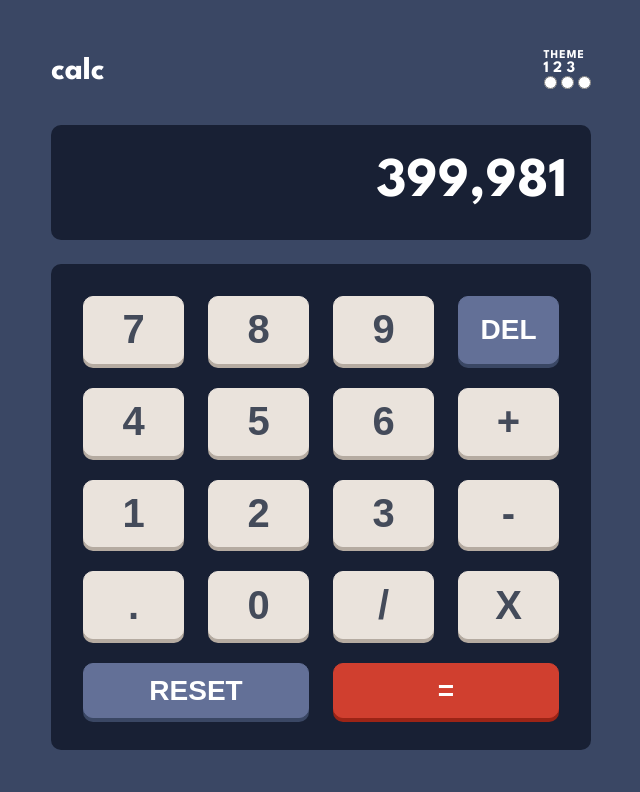
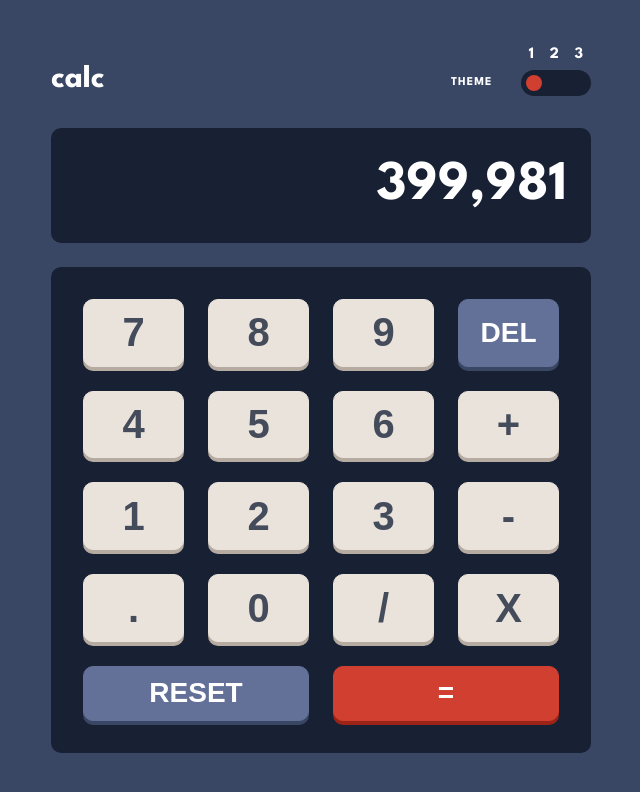
Before and after one commit to Biggboss7/Basic-Calculator-Application, a plain HTML site: page index.html in a window 1280 px wide. Shown: the whole page, without its empty margins (319-959 px from the left). Drawn offline with Linux system fonts and the light colour scheme.

Commit message:
Gives Design to Toggler Component

```diff
--- a/index.html
+++ b/index.html
@@ -31,7 +31,7 @@
                     <label for="3">3</label>
                 </div>
                 <div class="radio__wrapper">
-                    <input id="1" name="theme" type="radio">
+                    <input id="1" name="theme" type="radio" checked>
                     <input id="2" name="theme" type="radio">
                     <input id="3" name="theme" type="radio">
                 </div>
--- a/style.css
+++ b/style.css
@@ -73,9 +73,20 @@ body {
     box-shadow: 0 4px 0 0 var(--red-800);
 }
 
+.dark--theme .radio__wrapper {
+    background-color: var(--blue-800);
+}
+
 /* ---------------------------------------- */
 /* Calculator's Font */
+.page__heading {
+    position: relative;
+    top: 8px;
+}
+
 .sub__heading {
+    position: relative;
+    top: 30px;
     font-size: .75rem;
     text-transform: uppercase;
     letter-spacing: 1px;
@@ -92,6 +103,45 @@ body {
     display: flex;
     justify-content: space-between;
     align-items: center;
+}
+
+.theme__component {
+    width: 8.75rem;
+    display: flex;
+    justify-content: space-between;
+}
+
+.toggler__component {
+    width: 50%;
+}
+
+.radio__wrapper,
+.choices {
+    display: flex;
+    justify-content: space-around;
+}
+
+.choices {
+    position: relative;
+}
+
+.radio__wrapper {
+    margin-top: .5rem;
+    padding: .3rem .1rem;
+    border-radius: 1rem;
+}
+
+input[type="radio"] {
+    appearance: none;
+    width: 1rem;
+    height: 1rem;
+    border-radius: .8rem;
+    background-color: transparent;
+    cursor: pointer;
+}
+
+input[type="radio"]:checked {
+    background-color: var(--red-600)
 }
 
 .calculator__body,
```
